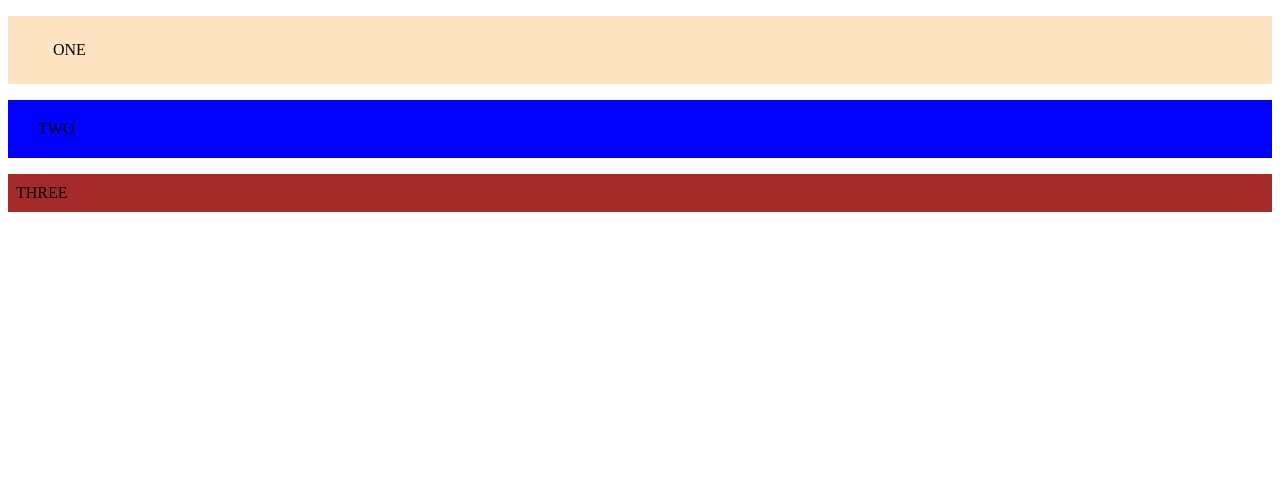
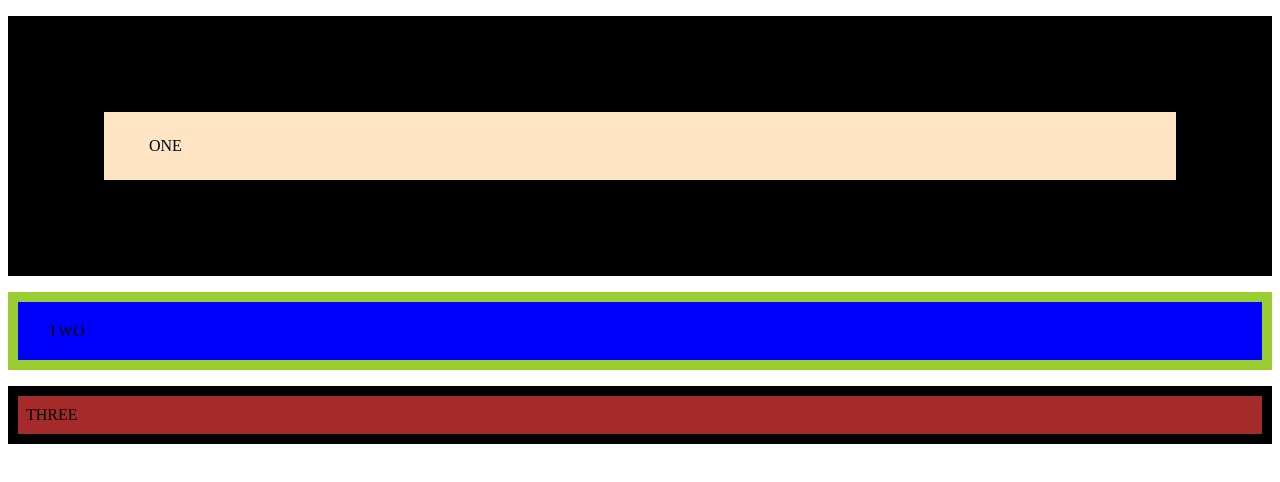
Before and after one commit to hessdale/BoxModel, a plain HTML site: page index.html in a window 1280 px wide. Drawn offline with Linux system fonts and the light colour scheme.

Commit message:
messing around with border values

```diff
--- a/css/style.css
+++ b/css/style.css
@@ -1,12 +1,15 @@
 #unique1 {
 background-color: bisque;
 padding: 25px 45px;
+border: 1in solid black;
 }
 #unique2 {
     background-color: blue;
     padding: 20px 30px;
+   border: 10px solid yellowgreen;
 }
 #unique3 {
     background-color: brown;
     padding: 10px 8px;
+    border: 10px solid black;
 }
```
